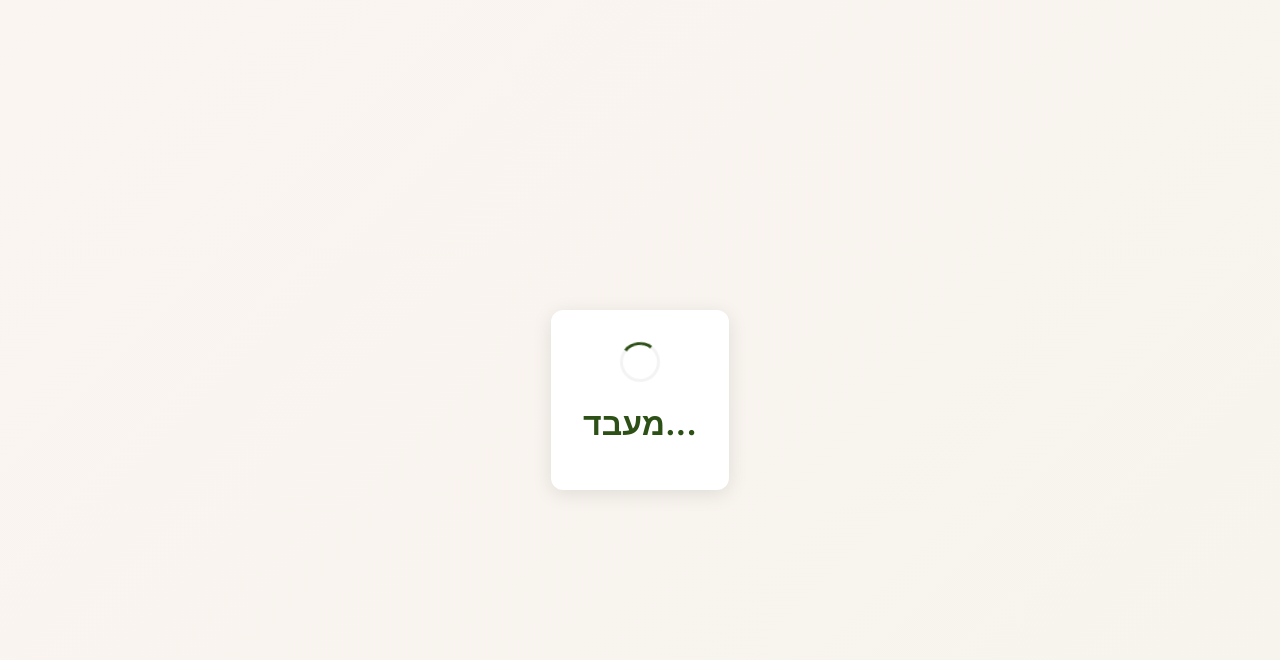
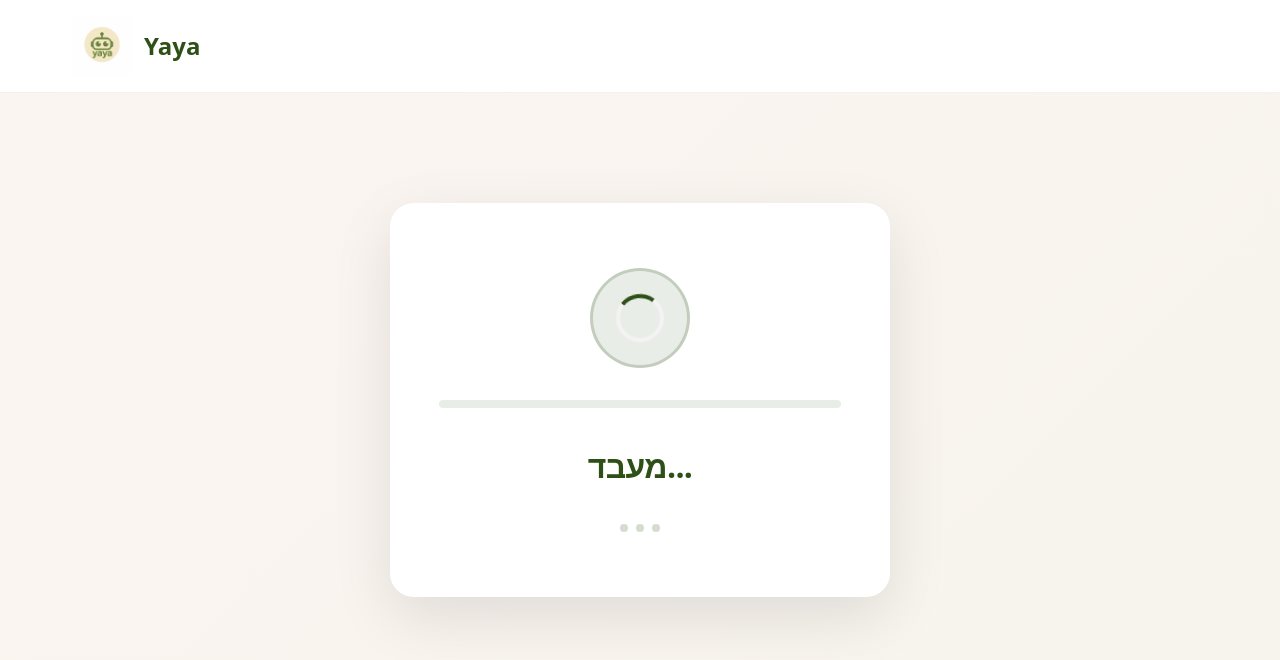
Before and after one commit to yairsabag/yaya-oauth-page, a Next.js app: page /auth/callback in a window 1280 px wide. Shown: the top 660 px of the page. Built offline with nearby package versions, Linux system fonts and the light colour scheme.

Commit message:
Update page.tsx

```diff
--- a/src/app/auth/callback/page.tsx
+++ b/src/app/auth/callback/page.tsx
@@ -2,12 +2,15 @@
 import { useRegistration } from '../../../contexts/RegistrationContext'
 import { useSearchParams, useRouter } from 'next/navigation'
 import { useEffect, useState } from 'react'
+import { CheckCircle, AlertCircle, Clock, Zap } from 'lucide-react'
 
 export default function OAuthCallback() {
   const { registrationCode, setRegistrationCode, getUrlWithCode } = useRegistration()
   const searchParams = useSearchParams()
   const router = useRouter()
   const [status, setStatus] = useState('מעבד...')
+  const [statusType, setStatusType] = useState<'loading' | 'success' | 'error'>('loading')
+  const [progress, setProgress] = useState(0)
 
   useEffect(() => {
     const handleOAuthReturn = async () => {
@@ -17,18 +20,28 @@ export default function OAuthCallback() {
 
       if (error) {
         setStatus('שגיאה באימות Google')
+        setStatusType('error')
         console.error('OAuth error:', error)
         return
       }
 
       if (code && state) {
         try {
-          setStatus('מקבל נתונים מGoogle...')
+          setProgress(25)
+          setStatus('מתחבר ל-Google...')
+          await new Promise(resolve => setTimeout(resolve, 800))
+
+          setProgress(50)
+          setStatus('מקבל הרשאות...')
 
           // עדכון הקוד אם הוא לא קיים
           if (!registrationCode && state) {
             setRegistrationCode(state)
           }
+
+          await new Promise(resolve => setTimeout(resolve, 600))
+          setProgress(75)
+          setStatus('מעבד נתונים...')
 
           const response = await fetch('/api/oauth/callback', {
             method: 'POST',
@@ -42,7 +55,9 @@ export default function OAuthCallback() {
           const result = await response.json()
 
           if (result.success) {
-            setStatus('הצלחה! מחבר לחשבון...')
+            setProgress(100)
+            setStatus('הצלחה! החשבון חובר בהצלחה')
+            setStatusType('success')
 
             // חזרה לדף התשלום עם הצלחה
             setTimeout(() => {
@@ -51,9 +66,11 @@ export default function OAuthCallback() {
             }, 2000)
           } else {
             setStatus('שגיאה בעיבוד הנתונים')
+            setStatusType('error')
           }
         } catch (error) {
           setStatus('שגיאה בחיבור לשרת')
+          setStatusType('error')
           console.error('OAuth processing error:', error)
         }
       }
@@ -64,37 +81,301 @@ export default function OAuthCallback() {
     }
   }, [searchParams, registrationCode, setRegistrationCode, getUrlWithCode, router])
 
+  const getStatusIcon = () => {
+    switch (statusType) {
+      case 'loading':
+        return <Clock size={48} style={{ color: '#2d5016' }} />
+      case 'success':
+        return <CheckCircle size={48} style={{ color: '#25d366' }} />
+      case 'error':
+        return <AlertCircle size={48} style={{ color: '#ef4444' }} />
+      default:
+        return <Clock size={48} style={{ color: '#2d5016' }} />
+    }
+  }
+
+  const getStatusColor = () => {
+    switch (statusType) {
+      case 'loading':
+        return '#2d5016'
+      case 'success':
+        return '#25d366'
+      case 'error':
+        return '#ef4444'
+      default:
+        return '#2d5016'
+    }
+  }
+
   return (
     <div style={{
+      fontFamily: "system-ui, -apple-system, BlinkMacSystemFont, 'Segoe UI', sans-serif",
       display: 'flex',
       alignItems: 'center',
       justifyContent: 'center',
       minHeight: '100vh',
-      background: 'linear-gradient(135deg, #faf5f0 0%, #f7f3ed 100%)'
+      background: 'linear-gradient(135deg, #faf5f0 0%, #f7f3ed 100%)',
+      padding: '2rem'
     }}>
-      <div style={{ textAlign: 'center', background: 'white', padding: '2rem', borderRadius: '12px', boxShadow: '0 4px 20px rgba(0,0,0,0.1)' }}>
+      {/* Header */}
+      <div style={{
+        position: 'fixed',
+        top: 0,
+        left: 0,
+        right: 0,
+        background: 'rgba(255,255,255,0.95)',
+        backdropFilter: 'blur(10px)',
+        borderBottom: '1px solid rgba(0,0,0,0.05)',
+        padding: '1rem 0',
+        zIndex: 10
+      }}>
         <div style={{
-          width: '40px',
-          height: '40px',
-          border: '3px solid #f3f3f3',
-          borderTop: '3px solid #2d5016',
+          maxWidth: '1200px',
+          margin: '0 auto',
+          padding: '0 2rem',
+          display: 'flex',
+          alignItems: 'center'
+        }}>
+          <div style={{
+            display: 'flex',
+            alignItems: 'center',
+            gap: '0.75rem'
+          }}>
+            <img
+              src="/yaya-logo.png"
+              alt="Yaya Assistant Logo"
+              style={{ width: '60px', height: '60px', objectFit: 'contain' }}
+            />
+            <span style={{ fontSize: '1.5rem', fontWeight: '600', color: '#2d5016' }}>Yaya</span>
+          </div>
+        </div>
+      </div>
+
+      <div style={{
+        textAlign: 'center',
+        background: 'rgba(255,255,255,0.95)',
+        padding: '4rem 3rem',
+        borderRadius: '24px',
+        boxShadow: '0 20px 60px rgba(0,0,0,0.1)',
+        backdropFilter: 'blur(10px)',
+        border: '1px solid rgba(255,255,255,0.2)',
+        maxWidth: '500px',
+        width: '100%'
+      }}>
+        {/* Status Icon */}
+        <div style={{
+          background: statusType === 'loading' ? 'rgba(45, 80, 22, 0.1)' :
+                     statusType === 'success' ? 'rgba(37, 211, 102, 0.1)' :
+                     'rgba(239, 68, 68, 0.1)',
           borderRadius: '50%',
-          animation: 'spin 1s linear infinite',
-          margin: '0 auto 1rem'
-        }}></div>
-        <h1 style={{ color: '#2d5016', marginBottom: '0.5rem' }}>{status}</h1>
+          width: '100px',
+          height: '100px',
+          display: 'flex',
+          alignItems: 'center',
+          justifyContent: 'center',
+          margin: '0 auto 2rem',
+          border: `3px solid ${statusType === 'loading' ? 'rgba(45, 80, 22, 0.2)' :
+                                statusType === 'success' ? 'rgba(37, 211, 102, 0.2)' :
+                                'rgba(239, 68, 68, 0.2)'}`,
+          animation: statusType === 'loading' ? 'pulse 2s infinite' :
+                    statusType === 'success' ? 'bounce 0.6s ease-in-out' : 'none'
+        }}>
+          {statusType === 'loading' ? (
+            <div style={{
+              width: '48px',
+              height: '48px',
+              border: '4px solid #f3f3f3',
+              borderTop: '4px solid #2d5016',
+              borderRadius: '50%',
+              animation: 'spin 1s linear infinite'
+            }} />
+          ) : (
+            getStatusIcon()
+          )}
+        </div>
+
+        {/* Progress Bar */}
+        {statusType === 'loading' && (
+          <div style={{
+            width: '100%',
+            height: '8px',
+            background: 'rgba(45, 80, 22, 0.1)',
+            borderRadius: '4px',
+            overflow: 'hidden',
+            marginBottom: '2rem'
+          }}>
+            <div style={{
+              height: '100%',
+              background: 'linear-gradient(90deg, #2d5016, #25d366)',
+              borderRadius: '4px',
+              width: `${progress}%`,
+              transition: 'width 0.8s ease-in-out',
+              animation: 'shimmer 2s infinite'
+            }} />
+          </div>
+        )}
+
+        {/* Status Text */}
+        <h1 style={{
+          color: getStatusColor(),
+          marginBottom: '1.5rem',
+          fontSize: '2rem',
+          fontWeight: '600',
+          letterSpacing: '-0.02em'
+        }}>
+          {status}
+        </h1>
+
+        {/* Registration Code */}
         {(registrationCode || searchParams.get('state')) && (
-          <p style={{ color: '#666', fontSize: '0.9rem' }}>
-            קוד רישום: {registrationCode || searchParams.get('state')}
-          </p>
+          <div style={{
+            background: 'rgba(45, 80, 22, 0.05)',
+            border: '2px solid rgba(45, 80, 22, 0.1)',
+            borderRadius: '12px',
+            padding: '1.5rem',
+            marginBottom: '2rem'
+          }}>
+            <p style={{
+              color: '#2d5016',
+              fontSize: '1rem',
+              fontWeight: '600',
+              margin: '0 0 0.5rem 0'
+            }}>
+              קוד הרישום שלך:
+            </p>
+            <div style={{
+              background: 'white',
+              border: '2px solid #25d366',
+              borderRadius: '8px',
+              padding: '1rem',
+              fontSize: '1.8rem',
+              fontWeight: '700',
+              color: '#25d366',
+              fontFamily: 'monospace',
+              letterSpacing: '0.1em'
+            }}>
+              {registrationCode || searchParams.get('state')}
+            </div>
+          </div>
         )}
-        <style jsx>{`
-          @keyframes spin {
-            0% { transform: rotate(0deg); }
-            100% { transform: rotate(360deg); }
-          }
-        `}</style>
+
+        {/* Loading Steps */}
+        {statusType === 'loading' && (
+          <div style={{
+            display: 'flex',
+            justifyContent: 'center',
+            gap: '0.5rem',
+            marginTop: '2rem'
+          }}>
+            {[1, 2, 3].map((step) => (
+              <div
+                key={step}
+                style={{
+                  width: '8px',
+                  height: '8px',
+                  borderRadius: '50%',
+                  background: progress >= step * 25 ? '#25d366' : 'rgba(45, 80, 22, 0.2)',
+                  animation: progress >= step * 25 ? 'bounce 0.6s ease-in-out' : 'none',
+                  animationDelay: `${step * 0.1}s`
+                }}
+              />
+            ))}
+          </div>
+        )}
+
+        {/* Success Message */}
+        {statusType === 'success' && (
+          <div style={{
+            background: 'rgba(37, 211, 102, 0.1)',
+            border: '2px solid rgba(37, 211, 102, 0.3)',
+            borderRadius: '12px',
+            padding: '1.5rem',
+            marginTop: '1rem'
+          }}>
+            <div style={{
+              display: 'flex',
+              alignItems: 'center',
+              justifyContent: 'center',
+              gap: '0.5rem',
+              marginBottom: '0.5rem'
+            }}>
+              <Zap size={20} style={{ color: '#25d366' }} />
+              <span style={{ color: '#25d366', fontWeight: '600', fontSize: '1.1rem' }}>
+                מועבר לדף התשלום...
+              </span>
+            </div>
+            <p style={{
+              color: '#2d5016',
+              fontSize: '0.9rem',
+              margin: 0,
+              opacity: 0.8
+            }}>
+              Google Calendar מחובר בהצלחה!
+            </p>
+          </div>
+        )}
+
+        {/* Error Message */}
+        {statusType === 'error' && (
+          <div style={{
+            background: 'rgba(239, 68, 68, 0.1)',
+            border: '2px solid rgba(239, 68, 68, 0.3)',
+            borderRadius: '12px',
+            padding: '1.5rem',
+            marginTop: '1rem'
+          }}>
+            <p style={{
+              color: '#ef4444',
+              fontSize: '1rem',
+              margin: '0 0 1rem 0',
+              fontWeight: '600'
+            }}>
+              משהו השתבש...
+            </p>
+            <button
+              onClick={() => window.location.reload()}
+              style={{
+                background: '#ef4444',
+                color: 'white',
+                border: 'none',
+                padding: '12px 24px',
+                borderRadius: '8px',
+                fontSize: '1rem',
+                fontWeight: '600',
+                cursor: 'pointer',
+                transition: 'all 0.2s ease'
+              }}
+              onMouseEnter={(e) => (e.target as HTMLElement).style.background = '#dc2626'}
+              onMouseLeave={(e) => (e.target as HTMLElement).style.background = '#ef4444'}
+            >
+              נסה שוב
+            </button>
+          </div>
+        )}
       </div>
+
+      <style jsx>{`
+        @keyframes spin {
+          0% { transform: rotate(0deg); }
+          100% { transform: rotate(360deg); }
+        }
+
+        @keyframes pulse {
+          0%, 100% { transform: scale(1); opacity: 1; }
+          50% { transform: scale(1.05); opacity: 0.8; }
+        }
+
+        @keyframes bounce {
+          0%, 20%, 50%, 80%, 100% { transform: translateY(0); }
+          40% { transform: translateY(-10px); }
+          60% { transform: translateY(-5px); }
+        }
+
+        @keyframes shimmer {
+          0% { background-position: -100% 0; }
+          100% { background-position: 100% 0; }
+        }
+      `}</style>
     </div>
   )
 }
```
